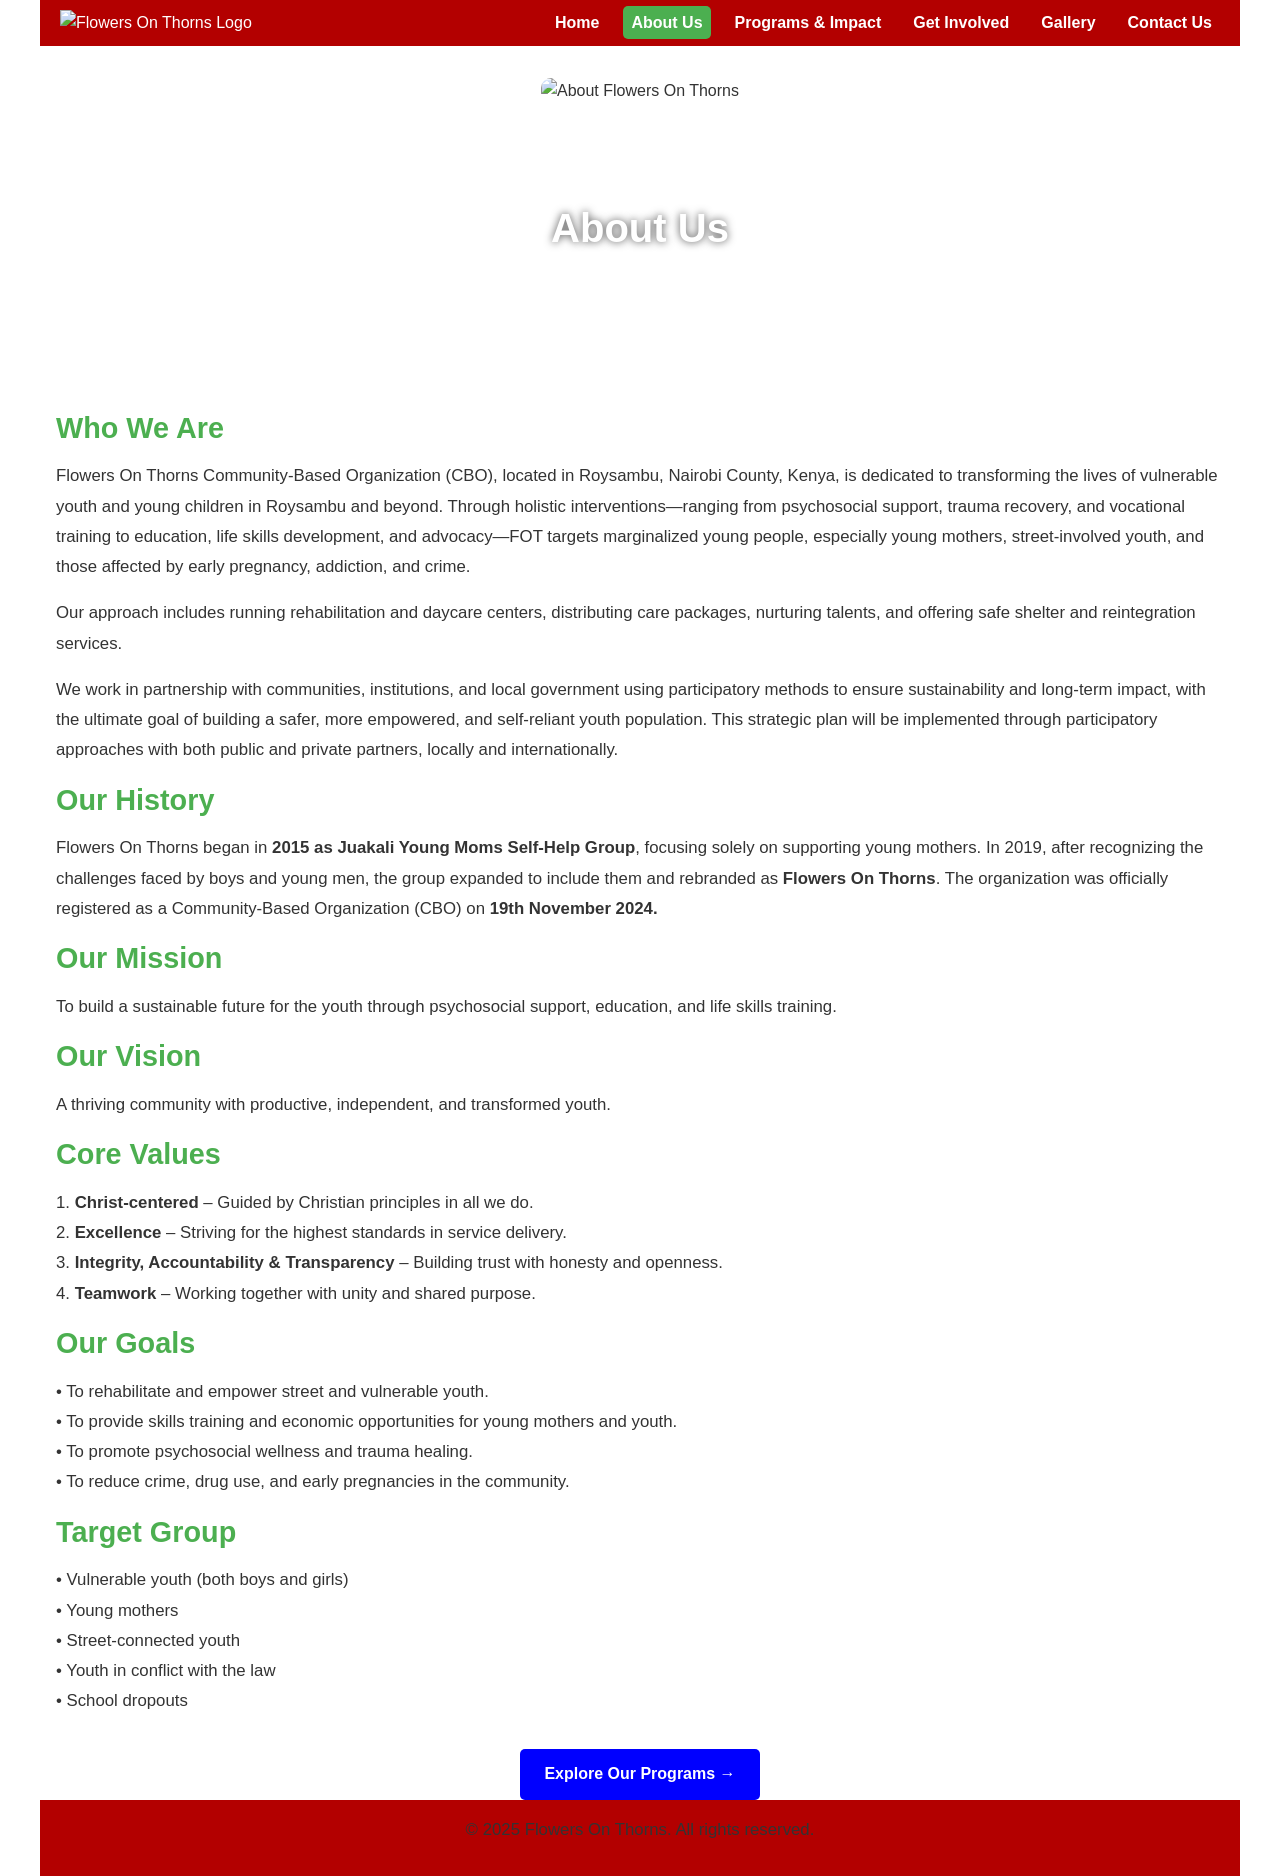
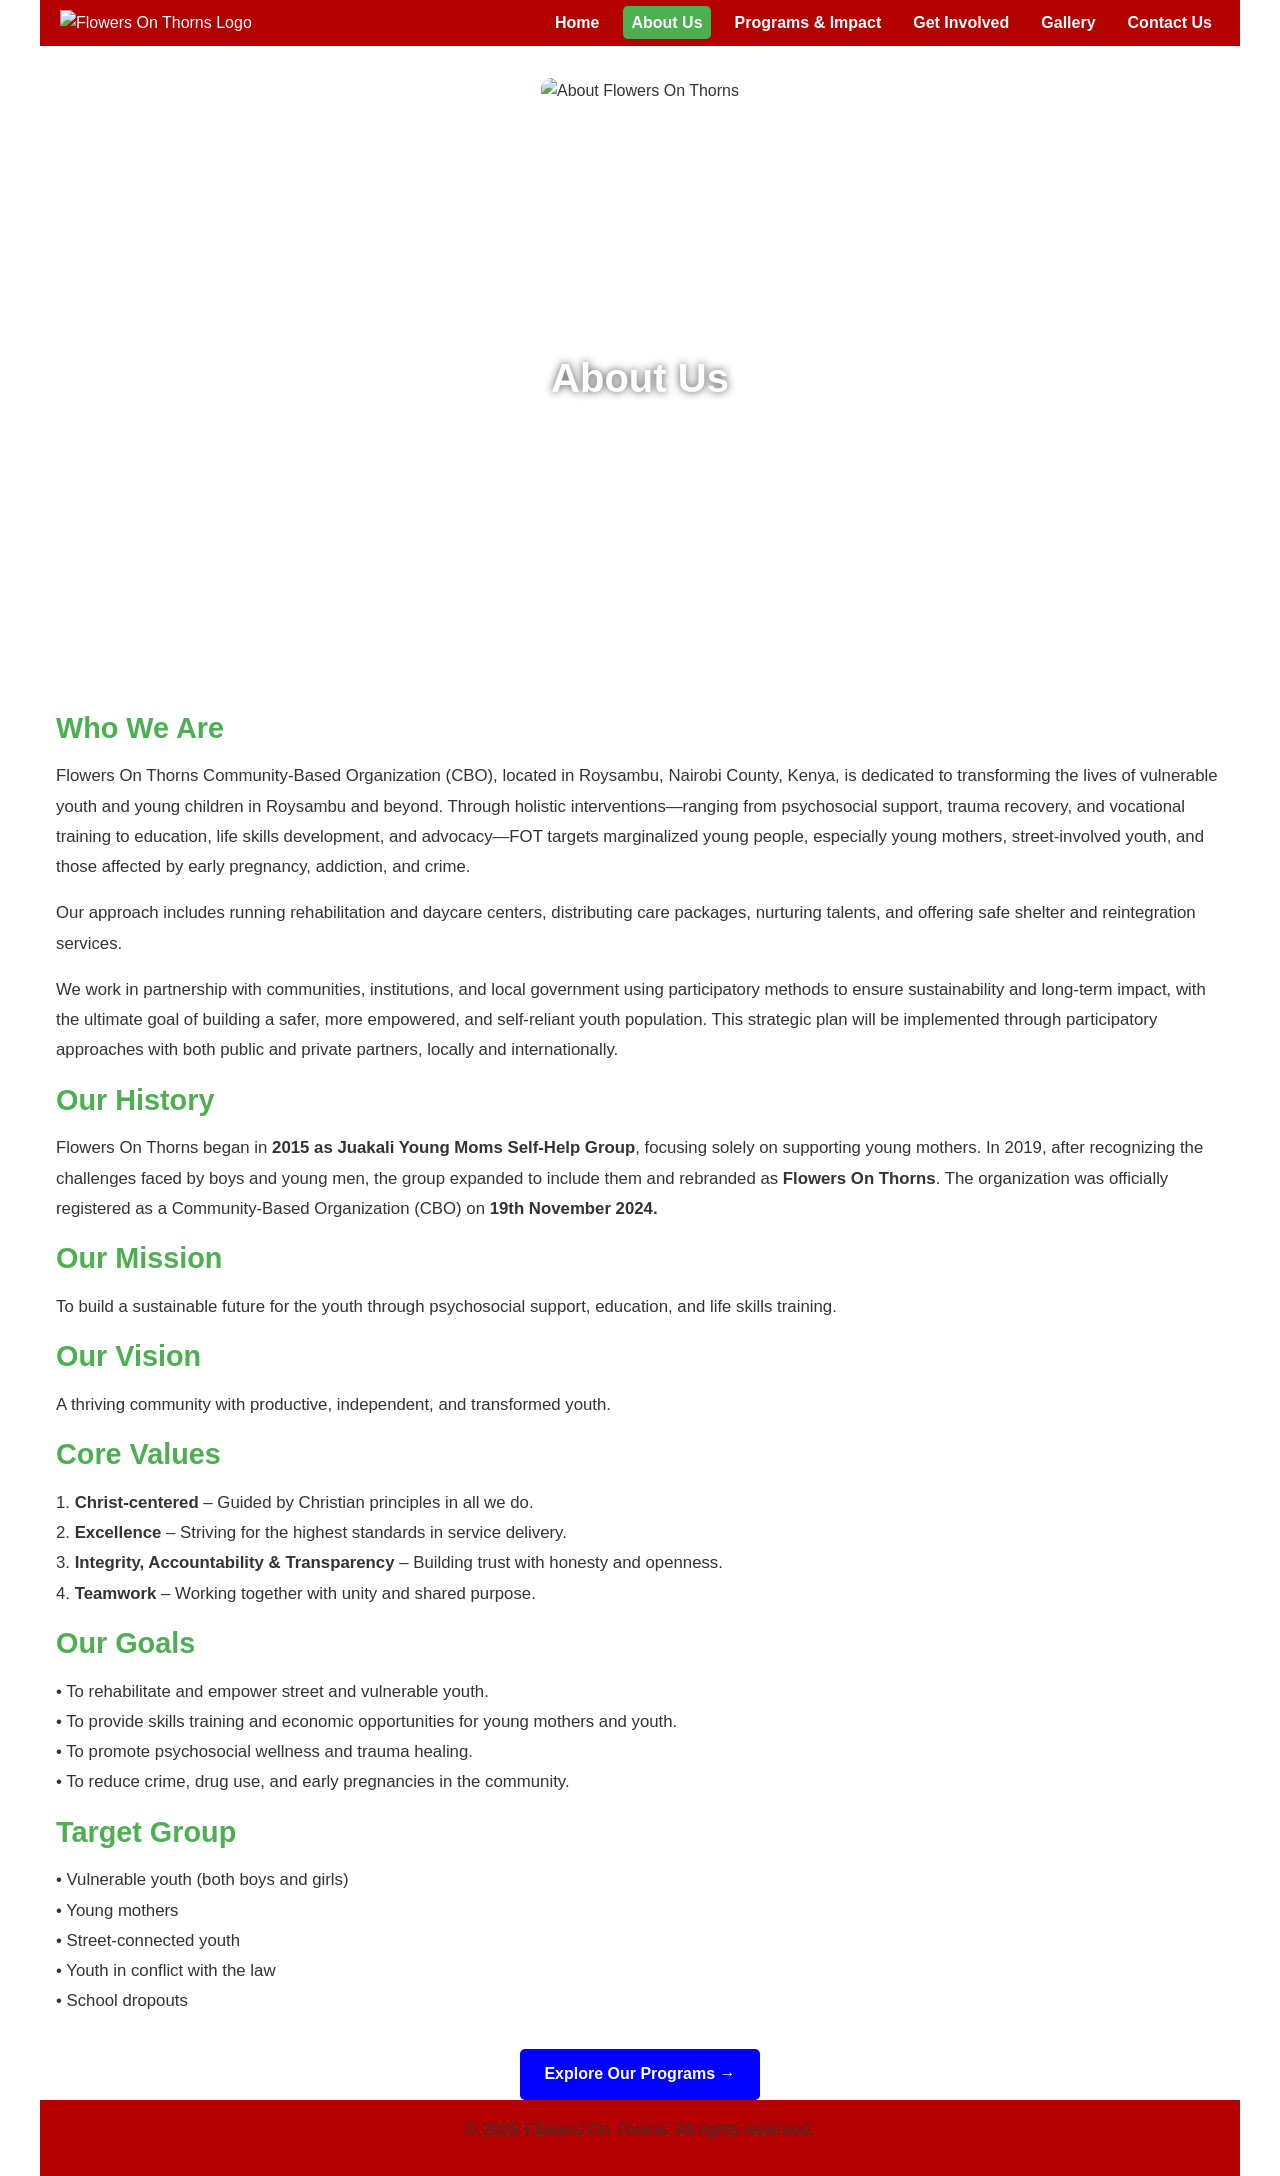

Adjusted the hero section of the home page.

--- a/styles/style.css
+++ b/styles/style.css
@@ -74,7 +74,8 @@ nav a.active {
 .get-involved-bg, 
 .contact-banner {
     position: relative;
-    height: 300px;
+    /* increased height so a larger portion of hero photos is visible */
+    height: 720px;
     overflow: hidden;
     text-align: center;
     padding: 0;
@@ -84,7 +85,7 @@ nav a.active {
 }
 
 .hero {
-    min-height: 360px;
+    min-height: 720px;
     background-color: #000; /* fallback during transitions to avoid grey gap */
 }
 
@@ -147,8 +148,47 @@ nav a.active {
 .get-involved-bg, 
 .contact-banner {
     background-size: cover;
-    background-position: center top;
+    /* center the focal point so more of the photo is visible */
+    background-position: center center;
     background-repeat: no-repeat;
+}
+
+/* Responsive hero heights */
+@media (max-width: 1366px) {
+    .hero,
+    .about-banner,
+    .programs-bg,
+    .gallery-banner,
+    .get-involved-bg,
+    .contact-banner {
+        height: 600px;
+        min-height: 600px;
+    }
+}
+
+@media (max-width: 1024px) {
+    .hero,
+    .about-banner,
+    .programs-bg,
+    .gallery-banner,
+    .get-involved-bg,
+    .contact-banner {
+        height: 480px;
+        min-height: 480px;
+    }
+}
+
+@media (max-width: 768px) {
+    .hero,
+    .about-banner,
+    .programs-bg,
+    .gallery-banner,
+    .get-involved-bg,
+    .contact-banner {
+        height: 360px;
+        min-height: 360px;
+        border-radius: 6px;
+    }
 }
 
 /* BANNER IMAGE (for pages where images are in HTML, remove absolute images) */
@@ -163,9 +203,13 @@ nav a.active {
     position: absolute;
     top: 0; left: 0;
     width: 100%; height: 100%;
-    background-color: rgba(0,0,0,0.3);
+    background-color: rgba(0,0,0,0.35);
     z-index: 1;
     border-radius: 8px;
+    display: flex;
+    align-items: center; /* vertical center */
+    justify-content: center; /* horizontal center */
+    padding: 1rem;
 }
 
 /* BANNER TEXT */
